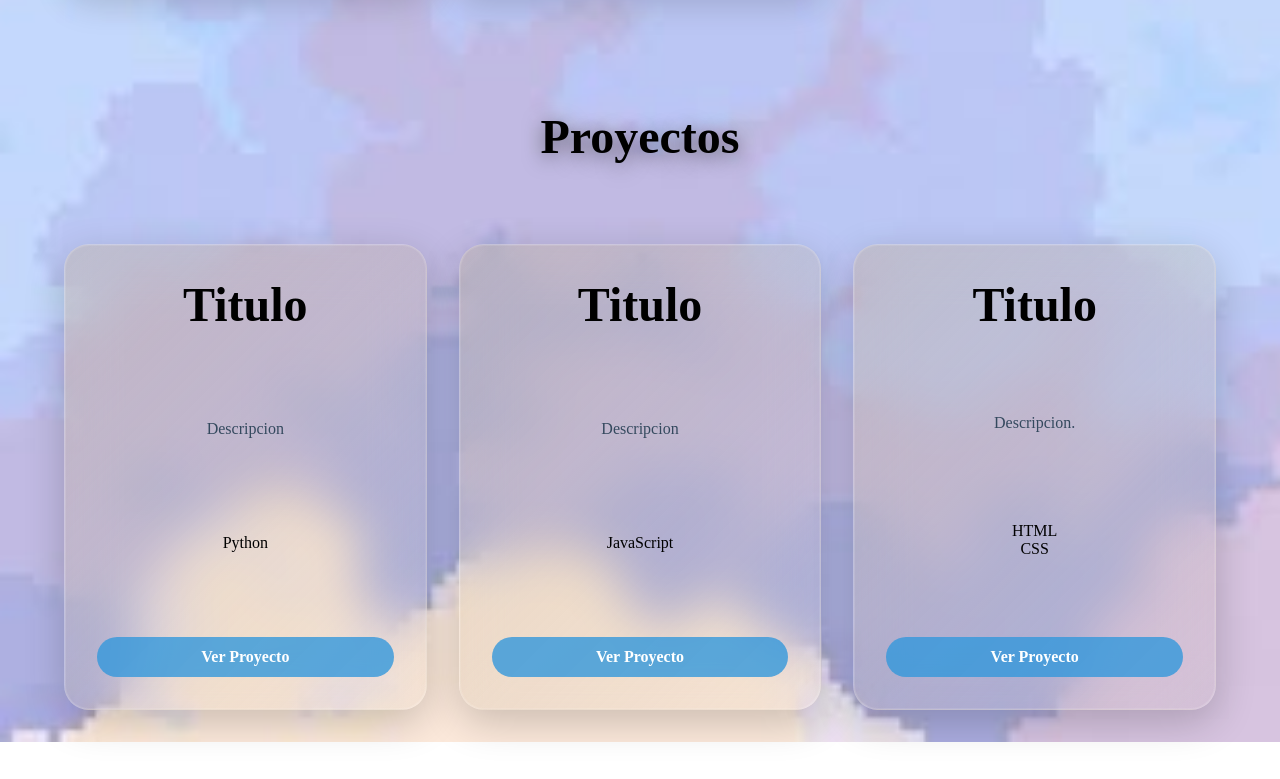
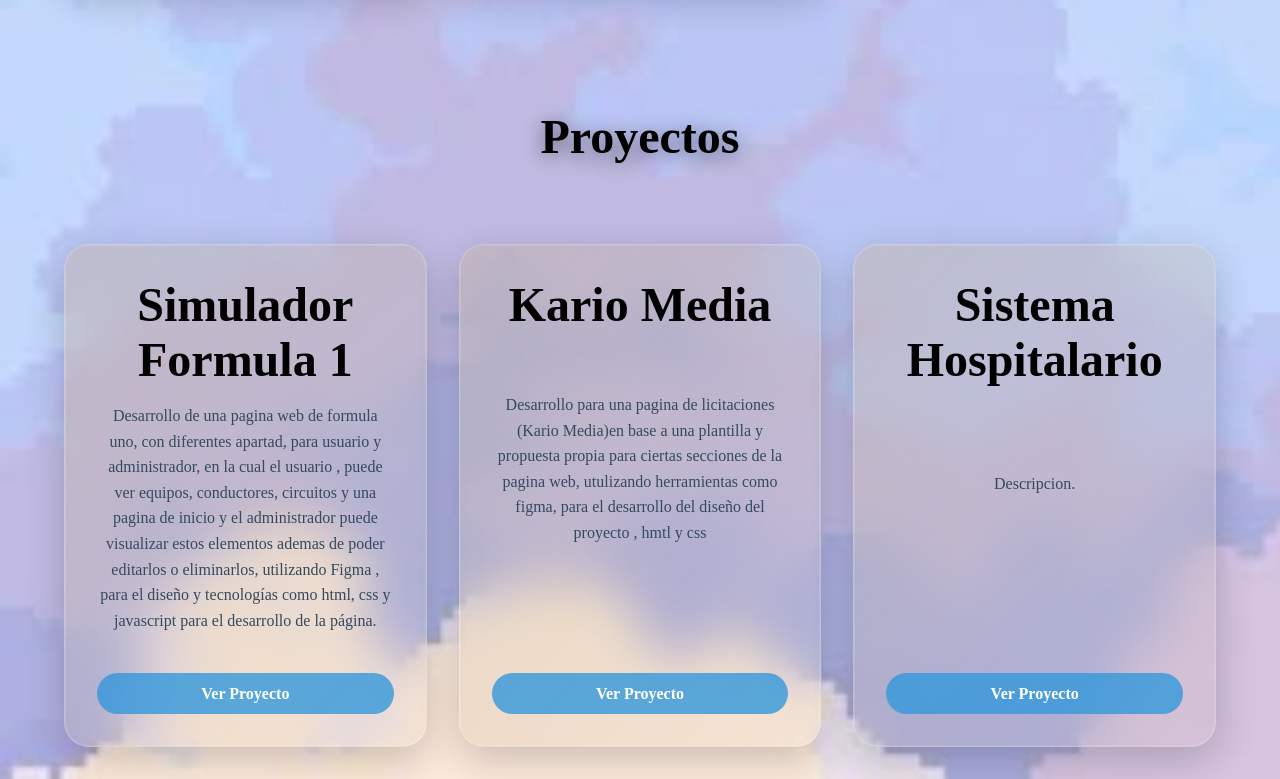
Before and after one commit to Juanu12/Portafolio, a plain HTML site: page Servicios.html in a window 1280 px wide. Shown: the part 974-1753 px from the top of the page. Before the commit the page ends 1716 px from the top, so only its background shows below. Drawn offline with Linux system fonts and the light colour scheme.

Commit message:
feat: :sparkles: adding info

```diff
--- a/Servicios.html
+++ b/Servicios.html
@@ -97,29 +97,29 @@
 
         <div class="proyectos-grid">
             <div class="proyectos-card">
-                <h3>Titulo</h3>
-                <p>Descripcion</p>
+                <h3>Simulador Formula 1</h3>
+                <p>Desarrollo de una pagina web de formula uno, con diferentes apartad, para usuario y administrador, en la cual el usuario , puede ver equipos, conductores, circuitos y una pagina de inicio y el administrador puede visualizar estos elementos ademas de poder editarlos o eliminarlos, utilizando Figma , para el diseño y tecnologías como html, css y javascript para el desarrollo de la página.</p>
                 <div class="proyectos-Hab-btns">
-                    <div class="Hab-btn">Python</div>
+                    <div class="Hab-btn"></div>
+                </div>
+                <a href="https://github.com/Juanu12/Simulacion_Formula_1" class="projectos-link">Ver Proyecto</a>
+            </div>
+
+            <div class="proyectos-card">
+                <h3>Kario Media</h3>
+                <p>Desarrollo  para una pagina de licitaciones  (Kario Media)en base a una plantilla y propuesta propia para ciertas secciones de la pagina web, utulizando herramientas como figma, para el desarrollo del diseño del proyecto , hmtl y css </p>
+                <div class="proyectos-Hab-btns">
+                    <div class="Hab-btn"></div>
                 </div>
                 <a href="#" class="projectos-link">Ver Proyecto</a>
             </div>
 
             <div class="proyectos-card">
-                <h3>Titulo</h3>
-                <p>Descripcion</p>
-                <div class="proyectos-Hab-btns">
-                    <div class="Hab-btn">JavaScript</div>
-                </div>
-                <a href="#" class="projectos-link">Ver Proyecto</a>
-            </div>
-
-            <div class="proyectos-card">
-                <h3>Titulo</h3>
+                <h3>Sistema Hospitalario</h3>
                 <p>Descripcion.</p>
                 <div class="proyectos-Hab-stack">
-                    <div class="Hab-btn">HTML</div>
-                    <div class="Hab-btn">CSS</div>
+                    <div class="Hab-btn"></div>
+                    <div class="Hab-btn"></div>
                 </div>
                 <a href="#" class="projectos-link">Ver Proyecto</a>
             </div>
```
Also changed, not shown: Principal_page.html (+2 -5 lines).
